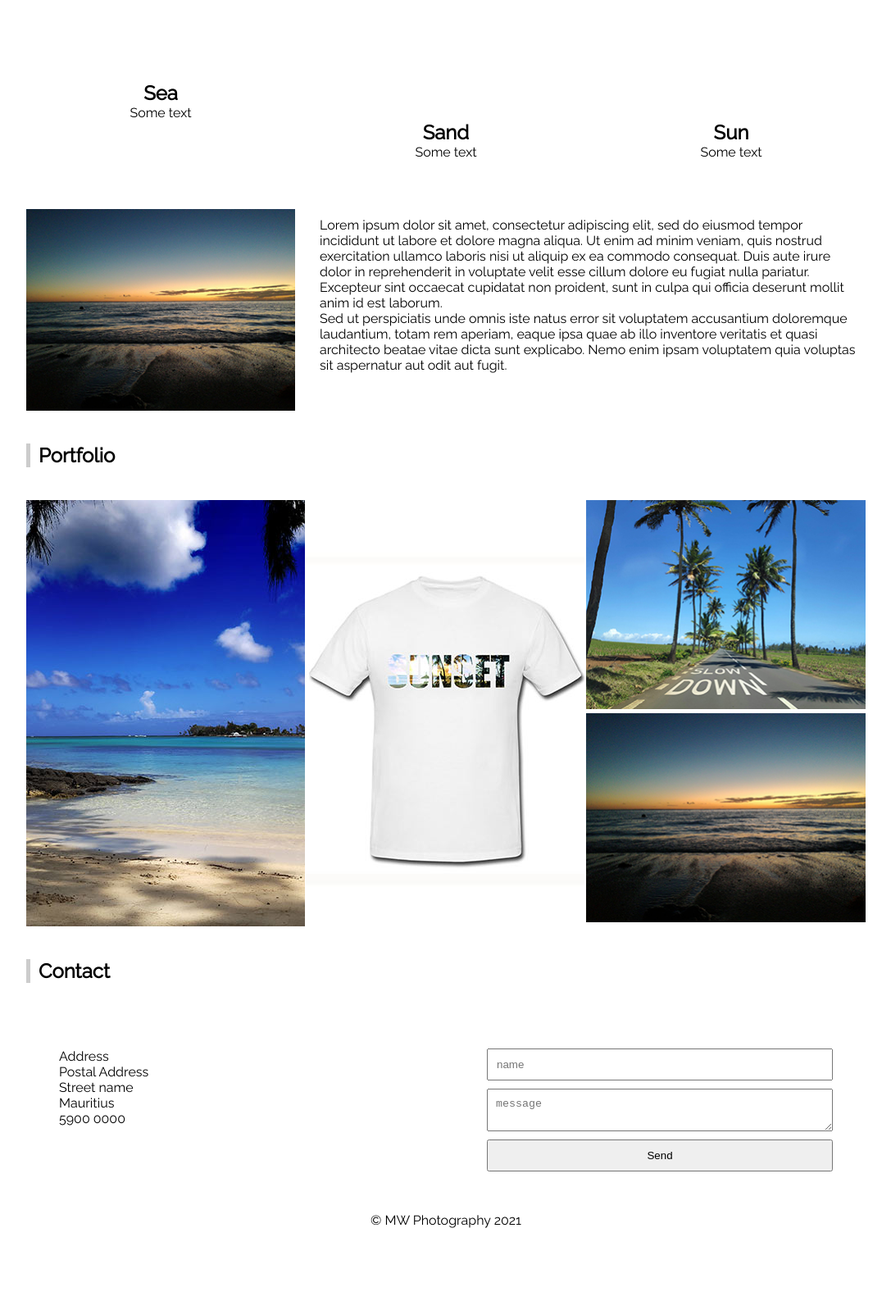
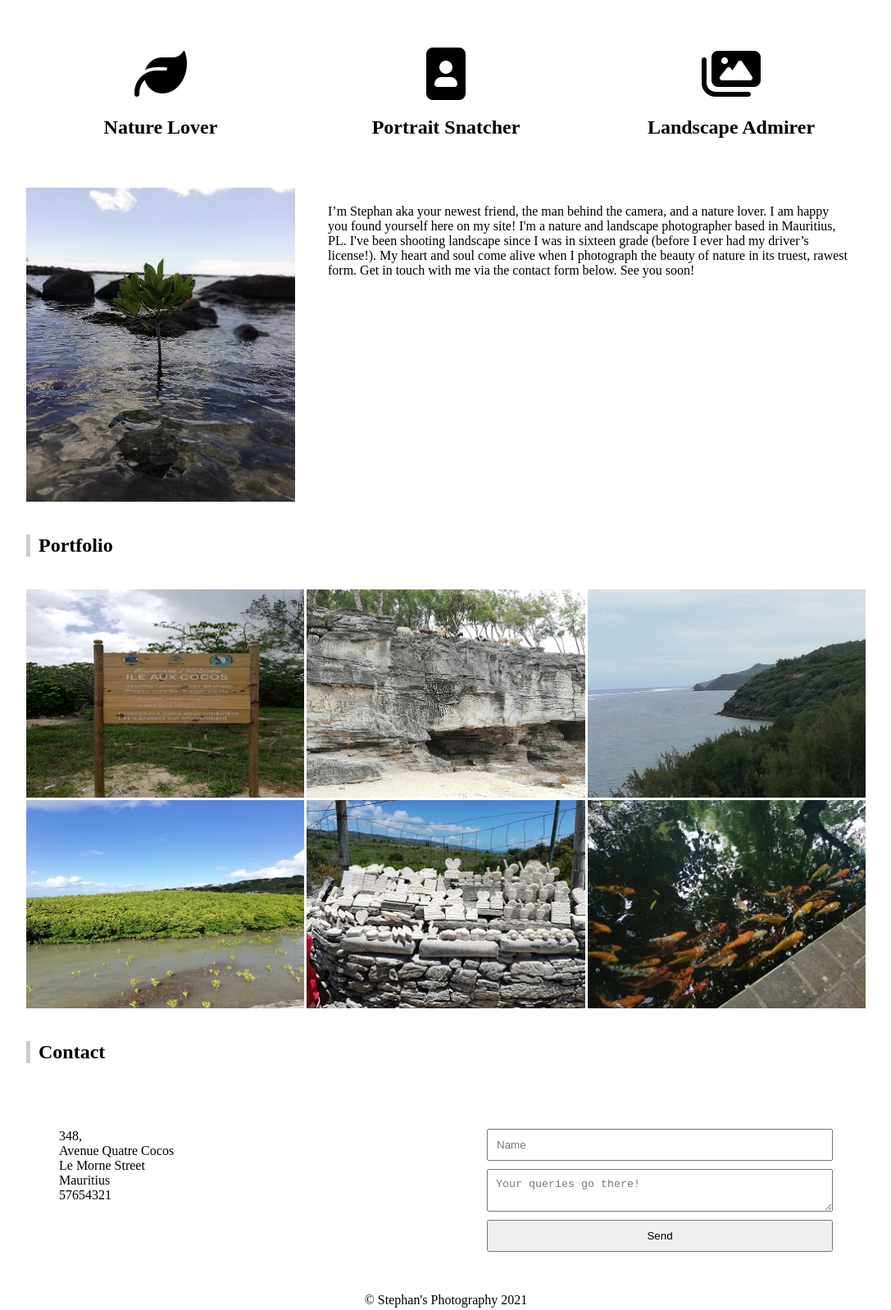
Before and after one commit to lildarees/web-assignment, a plain HTML site: page index.html in a window 1280 px wide. Shown: the part 600-2198 px from the top of the page at 82% size, without its empty margins (96-1183 px from the left). Before the commit the page ends 2118 px from the top, so only its background shows below. Drawn offline with Linux system fonts and the light colour scheme; a web font is replaced by a local one.

Commit message:
Add files via upload

```diff
--- a/index.html
+++ b/index.html
@@ -1,12 +1,12 @@
 <html>
   <head>
     <meta name="viewport" content="width=device-width, initial-scale=1.0" />
-    <title>Mauritius Paradise Island</title>
+    <title>Mauritius Island</title>
     <link
       rel="stylesheet"
-      href="https://fonts.googleapis.com/css?family=Raleway"
-    />
-    <link rel="stylesheet" href="https://cdn.jsdelivr.net/npm/@fortawesome/fontawesome-free@5.15.3/css/fontawesome.min.css"/>
+      href="https://fonts.googleapis.com/css?family=Marvel">
+      <script src="https://kit.fontawesome.com/81ea23d155.js" crossorigin="anonymous"></script>
+
 
     <link rel="stylesheet" href="styles/main.css"/>
   </head>
@@ -19,10 +19,9 @@
 
     <!-- hero-->
     <section class="hero">
-      <img class="img--full" src="images/beach.jpg" alt="" />
+      <img class="img--full" src="images/main.jpg" alt="" />
       <div class="hero-block">
-        <h1>Mauritius Tourist Attractions</h1>
-        <p>A paradise island which you will remember.</p>
+        <h1>Beautiful Landscapes of the Mascarene Islands</h1>
       </div>
     </section>
 
@@ -30,23 +29,20 @@
     <section class="row space-top-10">
       <div class="one-third">
         <div class="icon-tile">
-          <i class="fa fa-water"></i>
-          <h2>Sea</h2>
-          <p>Some text</p>
+          <i class="fa fa-leaf fa-4x"></i>
+          <h2>Nature Lover</h2>
         </div>
       </div>
       <div class="one-third">
         <div class="icon-tile">
-          <i class="fa fa-stroopwafel fa-4x"></i>
-          <h2>Sand</h2>
-          <p>Some text</p>
+          <i class="fa fa-portrait fa-4x"></i>
+          <h2>Portrait Snatcher</h2>
         </div>
       </div>
       <div class="one-third">
         <div class="icon-tile">
-          <i class="fa fa-certificate fa-4x"></i>
-          <h2>Sun</h2>
-          <p>Some text</p>
+          <i class="fas fa-images fa-4x"></i>
+          <h2>Landscape Admirer</h2>
         </div>
       </div>
     </section>
@@ -56,27 +52,14 @@
       <div class="one-third">
         <img
           class="img--full"
-          src="./images/sunset-342x256.jpg"
+          src="./images/descrip.jpg"
           alt="sunset"
         />
       </div>
       <div class="two-thirds">
         <div class="content">
           <p>
-            Lorem ipsum dolor sit amet, consectetur adipiscing elit, sed do
-            eiusmod tempor incididunt ut labore et dolore magna aliqua. Ut enim
-            ad minim veniam, quis nostrud exercitation ullamco laboris nisi ut
-            aliquip ex ea commodo consequat. Duis aute irure dolor in
-            reprehenderit in voluptate velit esse cillum dolore eu fugiat nulla
-            pariatur. Excepteur sint occaecat cupidatat non proident, sunt in
-            culpa qui officia deserunt mollit anim id est laborum.
-          </p>
-          <p>
-            Sed ut perspiciatis unde omnis iste natus error sit voluptatem
-            accusantium doloremque laudantium, totam rem aperiam, eaque ipsa
-            quae ab illo inventore veritatis et quasi architecto beatae vitae
-            dicta sunt explicabo. Nemo enim ipsam voluptatem quia voluptas sit
-            aspernatur aut odit aut fugit.
+            I’m Stephan aka your newest friend, the man behind the camera, and a nature lover. I am happy you found yourself here on my site! I'm a nature and landscape photographer based in Mauritius, PL. I've been shooting landscape since I was in sixteen grade (before I ever had my driver’s license!). My heart and soul come alive when I photograph the beauty of nature in its truest, rawest form. Get in touch with me via the contact form below. See you soon!
           </p>
         </div>
       </div>
@@ -90,29 +73,43 @@
         <div class="area1">
           <img
             class="item1 img-responsive"
-            src="./images/beach-340x520.jpg"
-            alt="sunset"
+            src="./images/coco.jpg"
+            alt="coco"
           />
         </div>
         <div class="area2">
           <img
             class="item2 img-responsive"
-            src="./images/t-shirt-320x520.jpg"
-            alt="sunset"
+            src="./images/rodrocks.jpg"
+            alt="rodrocks"
           />
         </div>
         <div class="area3">
           <img
             class="item3 img-responsive"
-            src="./images/slow-down-342x256jpg.jpg"
-            alt="sunset"
+            src="./images/rainview.jpg"
+            alt="rainview"
           />
         </div>
         <div class="area4">
           <img
             class="item4 img-responsive"
-            src="./images/sunset-342x256.jpg"
-            alt="sunset"
+            src="./images/mangroove.jpg"
+            alt="mangroove"
+          />
+        </div>
+        <div class="area5">
+          <img
+            class="item4 img-responsive"
+            src="./images/artisanal.jpg"
+            alt="artisanal"
+          />
+        </div>
+        <div class="area6">
+          <img
+            class="item4 img-responsive"
+            src="./images/koi.jpeg"
+            alt="fish"
           />
         </div>
       </div>
@@ -124,17 +121,17 @@
       <div class="row">
         <div class="half">
           <div class="contact-details">
-            <p>Address</p>
-            <p>Postal Address</p>
-            <p>Street name</p>
+            <p>348,</p>
+            <p>Avenue Quatre Cocos</p>
+            <p>Le Morne Street</p>
             <p>Mauritius</p>
-            <p>5900 0000</p>
+            <p>57654321</p>
           </div>
         </div>
         <div class="half">
           <div class="contact-form">
-            <input type="text" name="name" placeholder="name" />
-            <textarea placeholder="message"></textarea>
+            <input type="text" name="name" placeholder="Name" />
+            <textarea placeholder="Your queries go there!"></textarea>
             <input type="submit" value="Send" />
           </div>
         </div>
@@ -143,7 +140,7 @@
 
     <!-- footer block-->
     <footer>
-      <p>&copy; MW Photography 2021</p>
+      <p>&copy; Stephan's Photography 2021</p>
     </footer>
   </body>
 </html>
--- a/styles/main.css
+++ b/styles/main.css
@@ -11,12 +11,7 @@ html {
 }
 
 body {
-  font-family: 'Raleway', serif;
-}
-
-.fas {
-  font-family: fontawesome;
-
+  font-family: 'Marvel', serif;
 }
 
 .portfolio {
@@ -84,12 +79,13 @@ body {
 }
 
 .content {
-  padding: 10px;
+  padding: 20px;
+
 }
 
 /* to refactor */
 .space-top-10{
-  padding-top: 10px;
+  padding-top: 50px;
 }
 
 .space-bottom-10{
@@ -107,15 +103,17 @@ header {
 
 /* hero */
 .hero-block {
-  padding: 40px;
-  background-color: #ccc;
+  padding: 50px;
+  background-color: lightgreen;
+  text-align: center;
+
 }
 
 @media only screen and (min-width: 768px) {
   .hero-block {
     position: absolute;
-    top: 30%;
-    right: 25%;
+    top: 18%;
+    right: 18%;
   }
 }
 
@@ -150,15 +148,17 @@ header {
   display: grid;
   grid-template-columns: 1fr 1fr 1fr;
   grid-template-rows: 1fr 1fr;
-  gap: 0px 0px;
+  gap: 3px 3px;
   grid-template-areas:
     "Area1 Area2 Area3"
-    "Area1 Area2 Area4";
+    "Area4 Area5 Area6";
 }
 .area1 { grid-area: Area1; }
 .area2 { grid-area: Area2; }
 .area3 { grid-area: Area3; }
 .area4 { grid-area: Area4; }
+.area5 { grid-area: Area5; }
+.area6 { grid-area: Area6; }
 
 
 /* contact details */
```
Also changed, not shown: images/artisanal.jpg (added), images/coco.jpg (added), images/descrip.jpg (added), images/koi.jpeg (added), images/main.jpg (added), images/mangroove.jpg (added), images/rainview.jpg (added), images/rodrocks.jpg (added).
